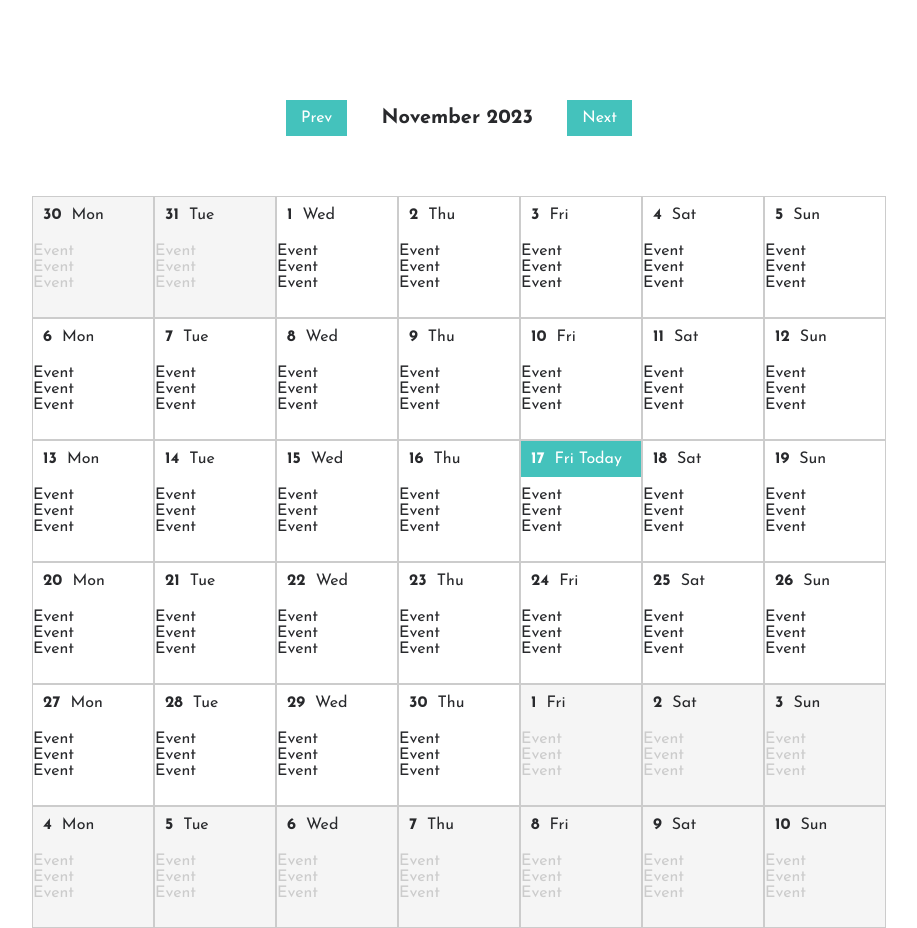
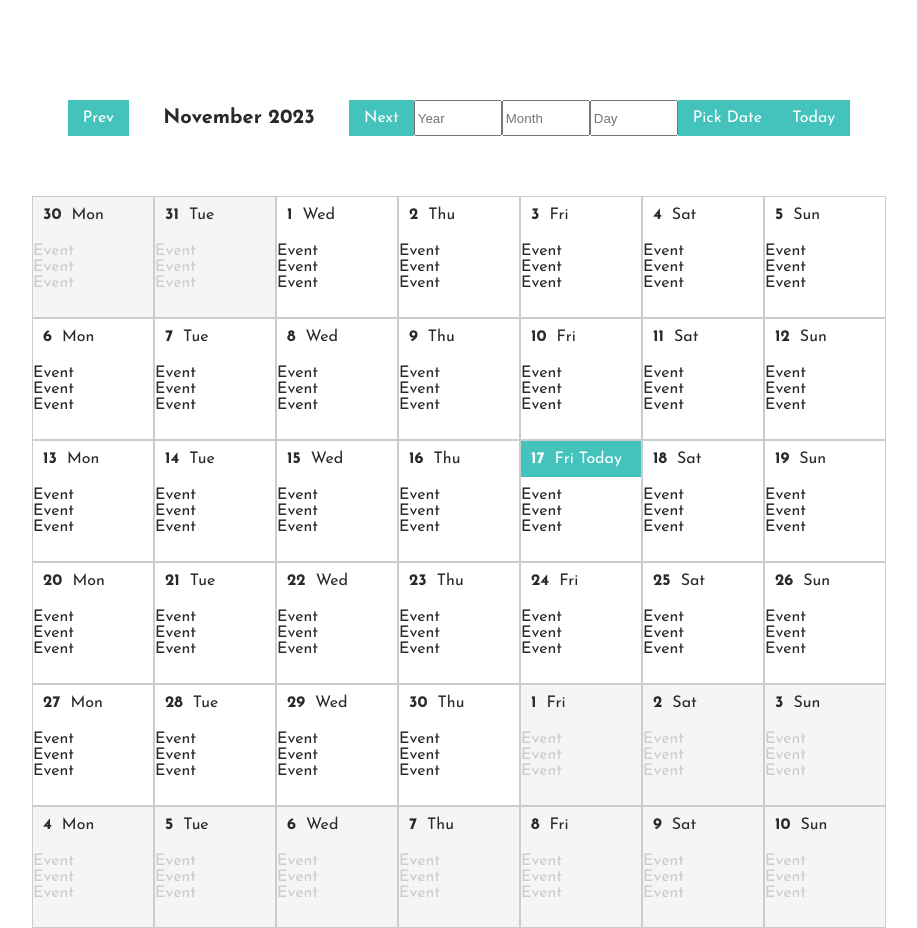
Before and after one commit to Eraniel/calendar, a React (Create React App) app: page / in a window 1280 px wide. Shown: the whole page, without its empty margins (181-1098 px from the left). Built offline with nearby package versions, Linux system fonts and the light colour scheme.

Commit message:
added DatePicker

```diff
--- a/src/components/MainScreen.tsx
+++ b/src/components/MainScreen.tsx
@@ -36,6 +36,12 @@ const Button = styled.div`
   color: white;
   cursor: pointer;
 `;
+const DatePicker = styled.div`
+  display: flex;
+  input {
+    width: 80px;
+  }
+`;
 
 const CalendarBody = styled.div`
   display: flex;
@@ -47,8 +53,31 @@ interface MainScreenProps {
 }
 const MainScreen: FunctionComponent<MainScreenProps> = (): JSX.Element => {
   const [currentDate, setCurrentDate] = useState(new Date());
+  const [inputDate, setInputDate] = useState({ newYear: '', newMonth: '', newDay: '' });
 
+  const handleInputChange = (e: { target: { name: any; value: any; }; }) => {
+    const { name, value } = e.target;
+    if (
+      (name === 'newMonth' && /^\d+$/.test(value) && parseInt(value, 10) >= 1 && parseInt(value, 10) <= 12) ||
+      (name === 'newDay' && /^\d+$/.test(value) && parseInt(value, 10) >= 1 && parseInt(value, 10) <= 31) ||
+      (name === 'newYear' && /^\d+$/.test(value)) ||
+      (value === '')
+    ) {
+      setInputDate((prevInput) => ({ ...prevInput, [name]: value }));
+    }
+  };
 
+  const updateDate = () => {
+    const updatedDate = new Date(currentDate);
+    updatedDate.setFullYear(parseInt(inputDate.newYear, 10));
+    updatedDate.setMonth(parseInt(inputDate.newMonth, 10) - 1);
+    updatedDate.setDate(parseInt(inputDate.newDay, 10));
+    setCurrentDate(updatedDate);
+    setInputDate({ newYear: '', newMonth: '', newDay: '' });
+  };
+  const backToTheFuture = () => {
+    setCurrentDate(new Date());
+  }
 
 
   return (
@@ -61,6 +90,13 @@ const MainScreen: FunctionComponent<MainScreenProps> = (): JSX.Element => {
         <Button onClick={() => setCurrentDate(new Date(currentDate.getFullYear(), currentDate.getMonth() + 1))}>
           Next
         </Button>
+        <DatePicker>
+          <input type="text" name="newYear" placeholder="Year" value={inputDate.newYear} onChange={handleInputChange}/>
+          <input type="text" name="newMonth" placeholder="Month" value={inputDate.newMonth} onChange={handleInputChange}/>
+          <input type="text" name="newDay" placeholder="Day" value={inputDate.newDay} onChange={handleInputChange}/>
+          <Button onClick={updateDate}>Pick Date</Button>
+          <Button onClick={backToTheFuture}>Today</Button>
+        </DatePicker>
       </Navigation>
 
       <CalendarBody>
```
